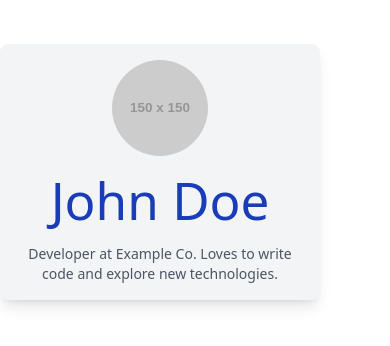
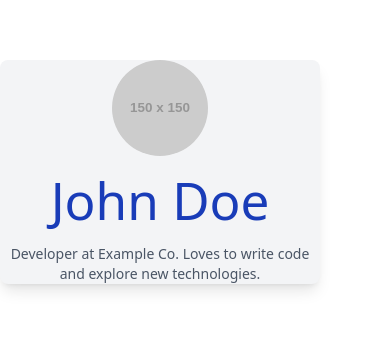
Before and after one commit to oluwasbolaji/alx-fe-reactjs, a React (Vite) app in the folder tailwind-react-integration/: page / in a window 390 px wide. Shown: the part 250-596 px from the top of the page. Built offline with nearby package versions, Linux system fonts and the light colour scheme.

Commit message:
Fix UserProfile responsive container: add sm:p-4 and md:p-8 for ALX

```diff
--- a/tailwind-react-integration/src/components/UserProfile.jsx
+++ b/tailwind-react-integration/src/components/UserProfile.jsx
@@ -1,10 +1,10 @@
 function UserProfile() {
   return (
-    <div className="bg-gray-100 p-4 sm:p-8 max-w-xs sm:max-w-sm mx-auto my-10 rounded-lg shadow-lg">
+    <div className="bg-gray-100 sm:p-4 md:p-8 max-w-xs sm:max-w-sm mx-auto my-10 rounded-lg shadow-lg">
       <img
         src="https://via.placeholder.com/150"
         alt="User"
-        className="w-24 h-24 sm:w-36 md:w-36 rounded-full mx-auto"
+        className="w-24 h-24 sm:w-28 sm:h-28 md:w-36 md:h-36 rounded-full mx-auto"
       />
 
       <h1 className="text-lg sm:text-xl md:text-2xl text-blue-800 my-4 text-center">
```
